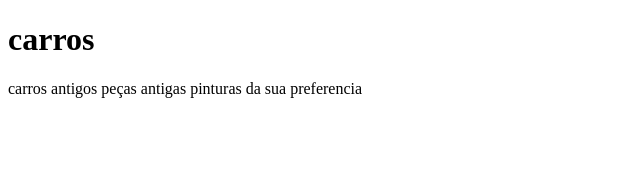
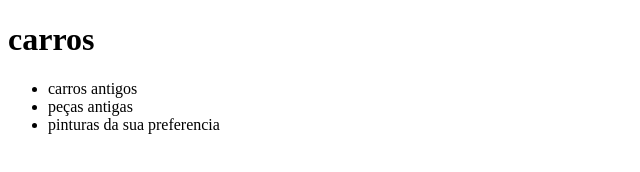
Before and after one commit to ISABELI06/turma1-bl, a plain HTML site: page index.html in a window 1280 px wide. Shown: the whole page, without its empty margins (0-640 px from the left). Drawn offline with Linux system fonts and the light colour scheme.

Commit message:
Update index.html

```diff
--- a/index.html
+++ b/index.html
@@ -6,9 +6,10 @@
     <body>
         <h1>carros </h1>
 
-        carros antigos
-        peças antigas
-        pinturas da sua preferencia
+        <ul>
+            <li>carros antigos</li>
+       <li> peças antigas</>
+        <li>pinturas da sua preferencia</li>
 
     </body>
 
```
